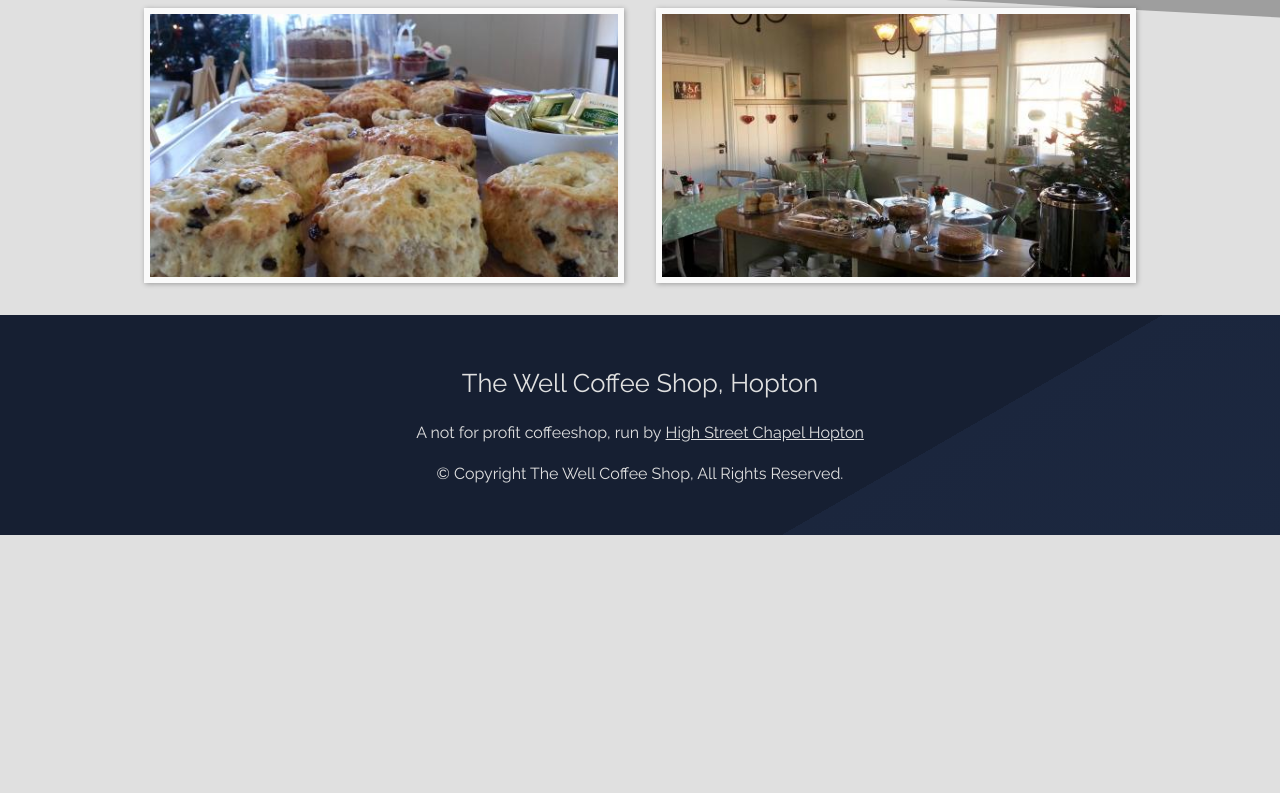
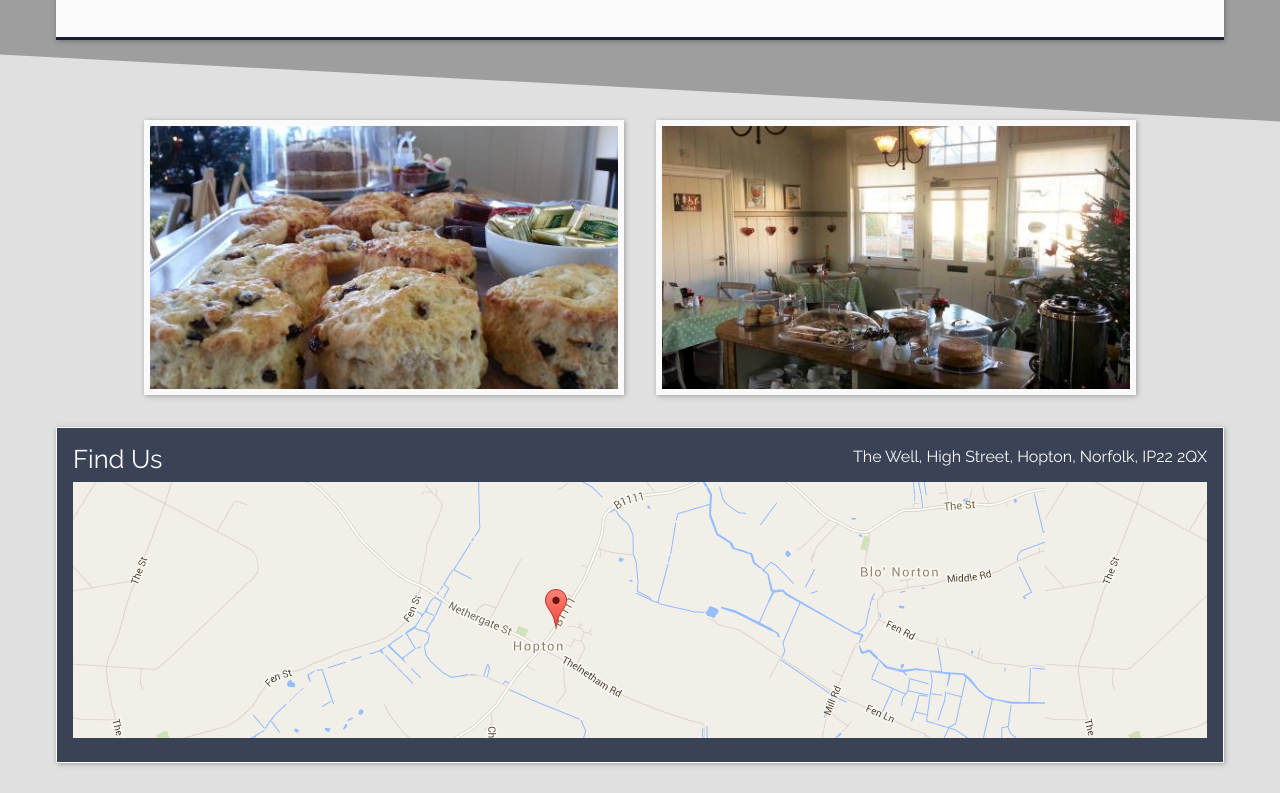
Before and after one commit to MontyD/thewelltheme, a website built with Parcel: page index.pug in a window 1280 px wide. Shown: the part 1087-1880 px from the top of the page. Before the commit the page ends 1622 px from the top, so only its background shows below. Built offline with nearby package versions, Linux system fonts and the light colour scheme.

Commit message:
Landing page complete

```diff
--- a/index.pug
+++ b/index.pug
@@ -43,6 +43,12 @@ html
     .container.flex-row.centered
       img.small.framed(src='/images/scones.jpg' alt='Scones and Cakes')
       img.small.framed(src='/images/inside.jpg' alt='The Well Inside')
+    .container
+      section.box.emphasis.dark
+        h2.float-left Find Us
+        p.float-right The Well, High Street, Hopton, Norfolk, IP22 2QX
+        hr
+        #map.map
 
     include includes/footer.pug
     include includes/scripts.html
--- a/scss/_layout.scss
+++ b/scss/_layout.scss
@@ -10,9 +10,26 @@ body {
   padding: 0;
 }
 
+.float-left {
+  margin: 0;
+  float: left;
+}
+
+.float-right {
+  margin: 0;
+  float: right;
+}
+
+hr {
+  clear: both;
+  border: none;
+  margin: 0;
+  padding: 0;
+}
+
 .container {
   position: relative;
-  margin: 0 auto;
+  margin: 2rem auto;
   width: 100%;
   max-width: $max-doc-width;
 }
--- a/scss/_styles.scss
+++ b/scss/_styles.scss
@@ -71,11 +71,16 @@ td {
     &.emphasis {
         border-bottom: 3px solid $dark-blue;
     }
+    &.dark {
+        background-color: $subtle-blue;
+        border: 1px solid $white;
+        color: $white;
+    }
 }
 
 .container-accent {
     position: relative;
-    margin: 1.5rem 0;
+    margin: .5rem 0;
     padding: 1rem;
 
     &:before {
@@ -132,3 +137,10 @@ img {
         background-color: $dark-blue;
     }
 }
+
+.map {
+    width: 100%;
+    height: 16rem;
+    margin: 0.5rem 0;
+    background-image: url('/images/map.png');
+}
```
